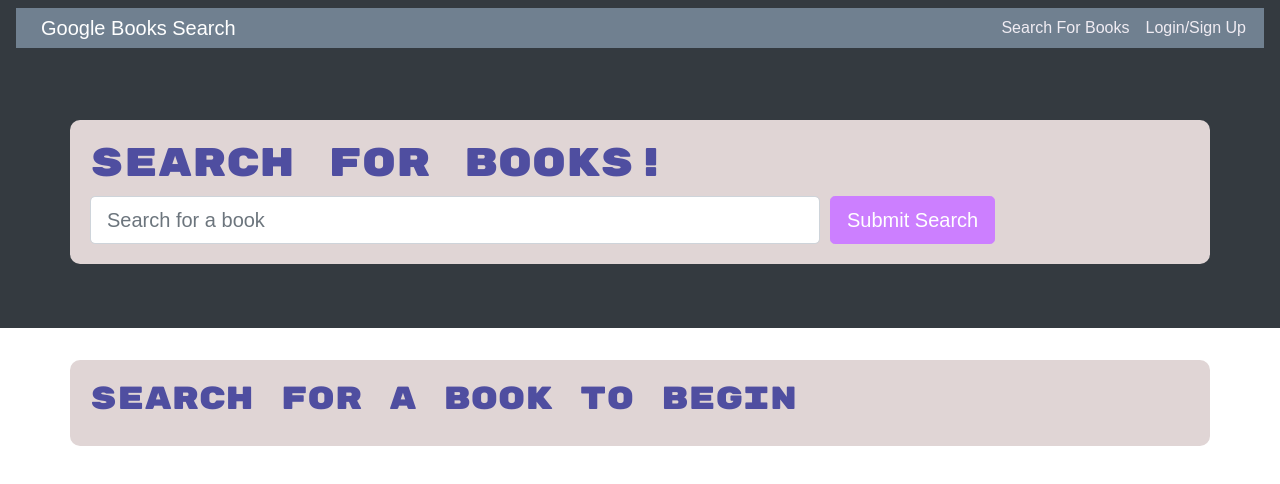
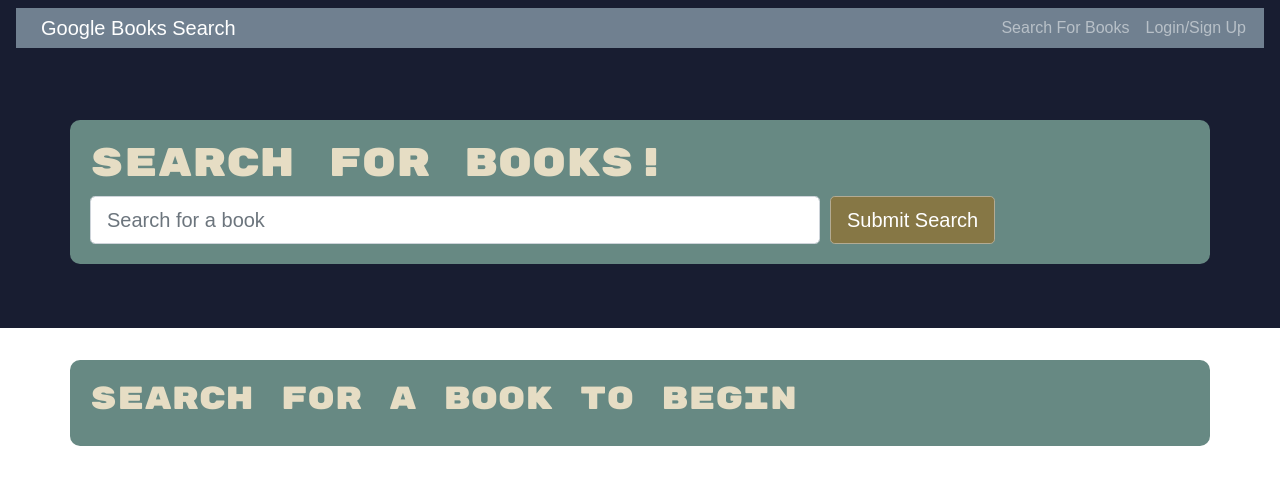
Before and after one commit to yoyachi/book-search-engine, a React (Create React App) app in the folder client/: page / in a window 1280 px wide. Shown: the top 484 px of the page. Built offline with nearby package versions, Linux system fonts and the light colour scheme.

Commit message:
Updated style

```diff
--- a/client/src/index.css
+++ b/client/src/index.css
@@ -9,7 +9,7 @@ h4,
 h5,
 h6 {
   font-family: 'Rubik Mono One', sans-serif;
-  color: rgb(79, 78, 160);
+  color: #E6DDC4;
 }
 
 .small {
@@ -18,17 +18,17 @@ h6 {
 }
 
 .btn-success {
-  background-color: rgb(204, 127, 255);
-  border-color: rgb(204, 127, 255);
-}
-
-.navbar-dark .navbar-nav .nav-link{
-  color: rgb(240, 236, 243);
+  background-color: #867745;
+  border-color: #b3ab93;
 
 }
 
+.btn-btn-success-btn-lg {
+  background-color: #F0E9D2!important;
+}
+
 .container {
-  background-color: rgb(224, 213, 213);
+  background-color: #678983;
   border-radius: 10px;
   border-color: rgb(224, 213, 213);
   padding: 20px;
@@ -44,3 +44,7 @@ h6 {
   font-family: Arial, Helvetica, sans-serif;
   border-color: slategray;
 }
+
+.bg-dark {
+  background-color: #181D31!important;
+}
```
